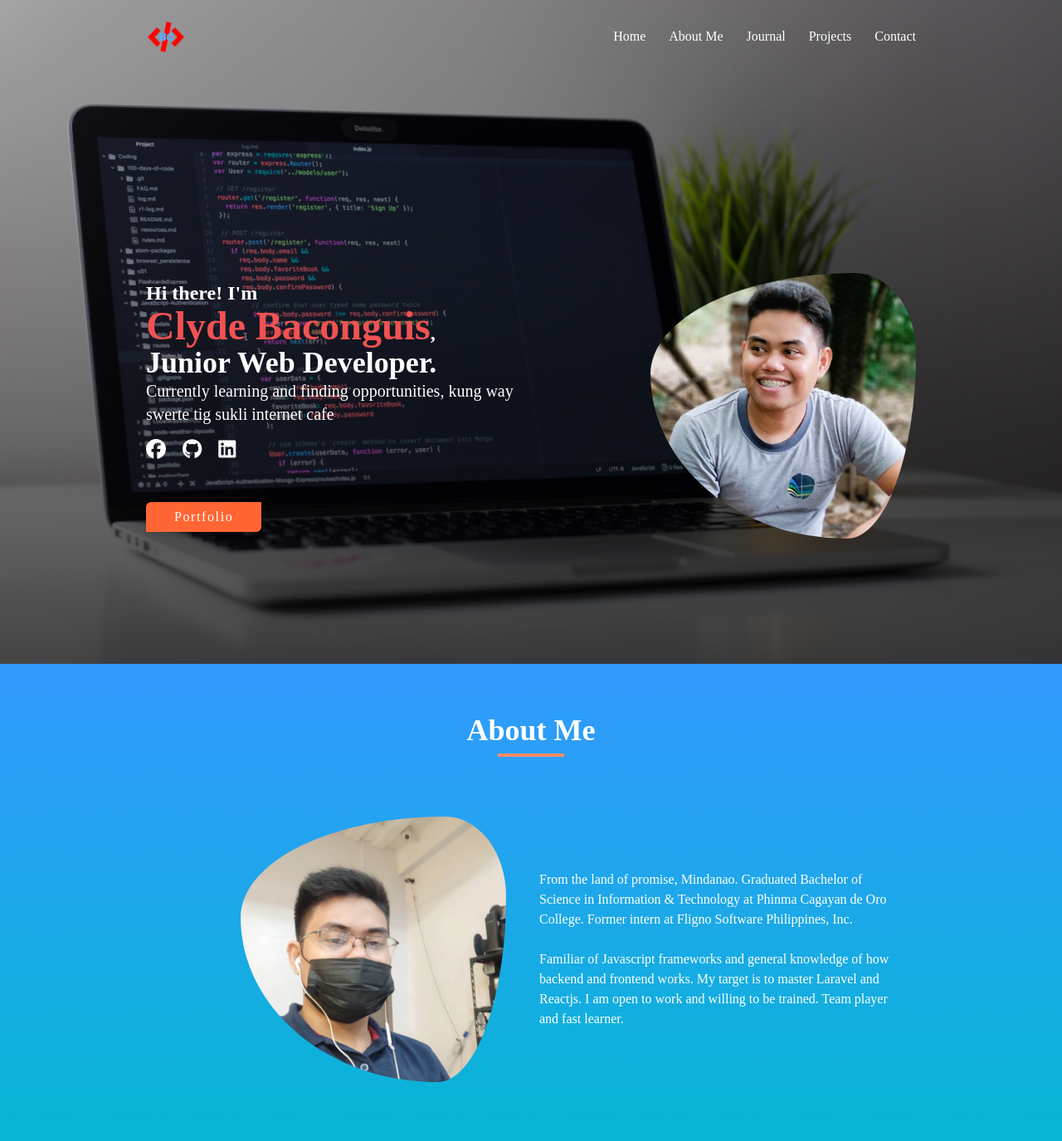
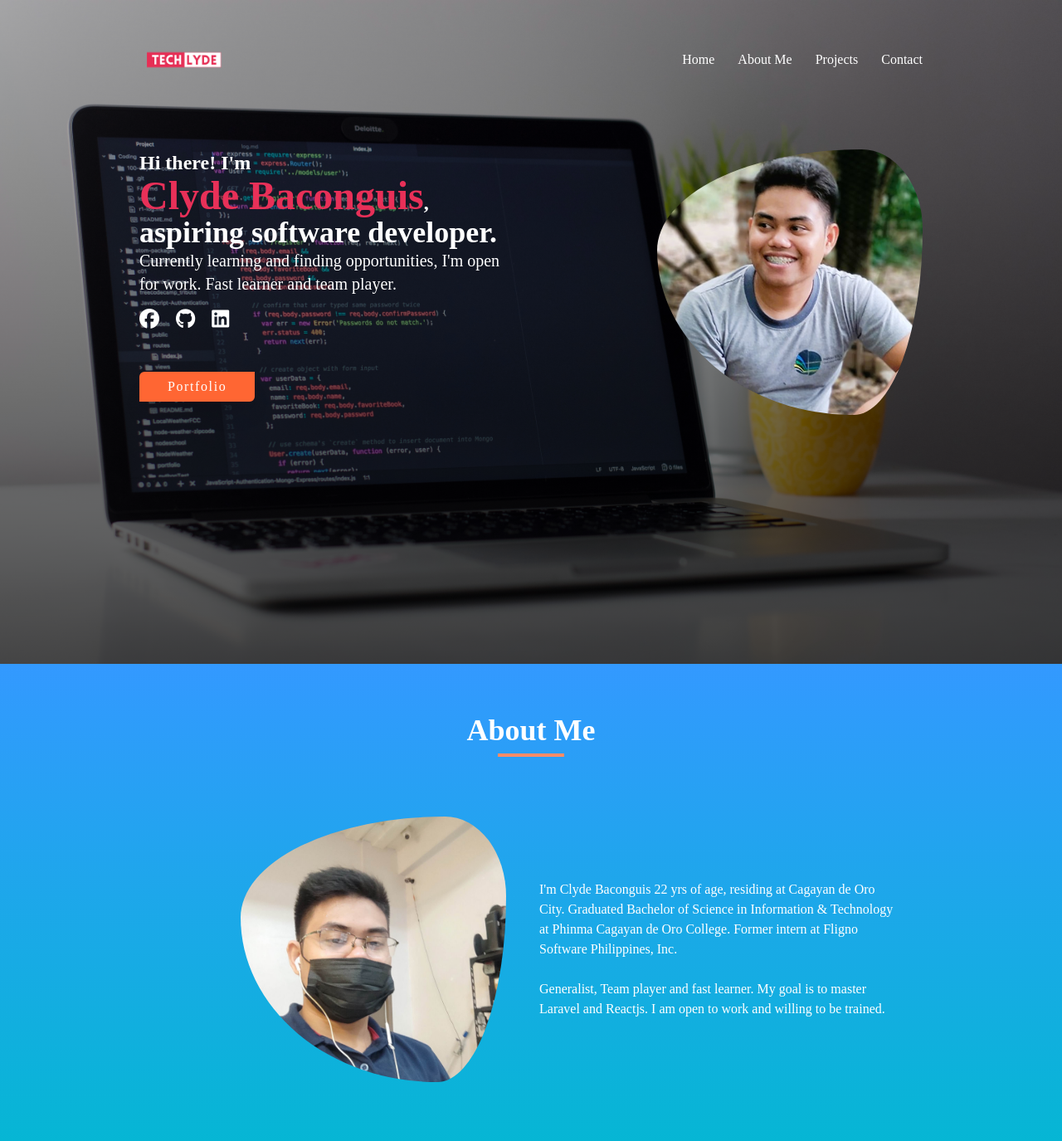
Before and after one commit to clydebaconguis/portfolio, a PHP site: page / in a window 1280 px wide. Shown: the top 1375 px of the page at 83% size. Run offline with PHP 8.4, Linux system fonts and the light colour scheme; some libraries are stand-ins or nearby versions; some web fonts are replaced.

Commit message:
replace logo

```diff
--- a/css/main.css
+++ b/css/main.css
@@ -1156,6 +1156,10 @@
   margin-bottom: 1rem;
 }
 
+.mt-5 {
+  margin-top: 1.25rem;
+}
+
 .mt-4 {
   margin-top: 1rem;
 }
@@ -1188,10 +1192,6 @@
   margin-top: 0.25rem;
 }
 
-.mt-5 {
-  margin-top: 1.25rem;
-}
-
 .mb-1 {
   margin-bottom: 0.25rem;
 }
@@ -1256,8 +1256,8 @@
   height: 1rem;
 }
 
-.w-10 {
-  width: 2.5rem;
+.w-28 {
+  width: 7rem;
 }
 
 .w-full {
@@ -1654,20 +1654,20 @@
      object-fit: cover;
 }
 
+.p-4 {
+  padding: 1rem;
+}
+
+.p-0 {
+  padding: 0px;
+}
+
+.p-2 {
+  padding: 0.5rem;
+}
+
 .p-6 {
   padding: 1.5rem;
-}
-
-.p-4 {
-  padding: 1rem;
-}
-
-.p-0 {
-  padding: 0px;
-}
-
-.p-2 {
-  padding: 0.5rem;
 }
 
 .p-5 {
@@ -1838,6 +1838,11 @@
 
 .tracking-widest {
   letter-spacing: 0.1em;
+}
+
+.text-black {
+  --tw-text-opacity: 1;
+  color: rgb(0 0 0 / var(--tw-text-opacity));
 }
 
 .text-white {
@@ -2487,10 +2492,6 @@
     display: none;
   }
 
-  .md\:w-12 {
-    width: 3rem;
-  }
-
   .md\:w-auto {
     width: auto;
   }
@@ -2603,8 +2604,8 @@
     font-weight: 900;
   }
 
-  .lg\:text-red-500 {
+  .lg\:text-brandNameColor {
     --tw-text-opacity: 1;
-    color: rgb(240 82 82 / var(--tw-text-opacity));
-  }
-}
+    color: hsl(347 80% 55% / var(--tw-text-opacity));
+  }
+}
--- a/index.html
+++ b/index.html
@@ -29,11 +29,13 @@
 		<div class="bg-bghero bg-no-repeat relative bg-cover object-contain lg:h-screen">
 			<!-- Navbar -->
 			<header id="home">
-				<nav class="container mx-auto p-6">
+				<nav class="container mx-auto p-4">
 					<div class="flex items-center justify-between">
-						<img class="w-10 md:w-12" src="img/logo.png" alt="logo">
+						<div class="">
+							<img class="w-28" src="img/brandname.png" alt="logo">
+						</div>
 						<!-- Menu Items -->
-						<div class="hidden font-medium space-x-7 text-white md:flex">
+						<div class="nav-menu hidden font-medium space-x-7 text-white md:flex">
 							<a
 								href="#"
 								class="transition duration-700 ease-in-out hover:text-redhue"
@@ -44,11 +46,11 @@
 								class="transition duration-700 ease-in-out  hover:text-redhue"
 								>About Me</a
 							>
-							<a
+							<!-- <a
 								href="#journal"
 								class="transition duration-700 ease-in-out  hover:text-redhue"
 								>Journal</a
-							>
+							> -->
 
 							<a
 								href="#project"
@@ -75,7 +77,7 @@
 					</div>
 				</nav>
 				<!-- Mobile Menu -->
-				<div class="md:hidden">
+				<div class="nav-menu md:hidden">
 					<div
 						id="menu"
 						class="font-medium absolute left-0 right-0 text-sm z-50 hidden flex-col items-center self-end px-2 drop-shadow-md text-white sm:w-auto"
@@ -91,11 +93,11 @@
 							>About Me</a
 						>
 
-						<a
+						<!-- <a
 							href="#journal"
 							class="transition duration-700 ease-in-out hover:bg-redhue hover:text-white hover:bg-opacity-70 text-center w-full p-4 rounded-md"
 							>Journal</a
-						>
+						> -->
 
 						<a
 							href="#project"
@@ -114,7 +116,7 @@
 
 			<!-- Hero -->
 			<div
-				class="container h-full mx-auto flex-row-reverse items-center p-6 justify-between text-center md:flex"
+				class="container h-full mx-auto flex-row-reverse mt-5 p-4 justify-between text-center md:flex"
 			>
 				<div class="flex-1 p-0">
 					<img src="img/hero-portrait.jpg" class="hero-portraint h-80 w-80 object-cover md:ml-auto md:mr-0 mx-auto" alt="portrait">
@@ -122,10 +124,10 @@
 
 				<div class="text-white flex-1 md:pr-5 md:text-start md:text-xl">
 					<p class="font-bold text-2xl">
-						Hi there! I'm <br> <span class="lg:text-red-500 lg:text-5xl">Clyde Baconguis</span>, <span class="lg:text-4xl">Junior Web Developer.</span>
+						Hi there! I'm <br> <span class="lg:text-brandNameColor lg:text-5xl">Clyde Baconguis</span>, <span class="lg:text-4xl">aspiring software developer.</span>
 					</p>
 					<p>
-						Currently learning and finding opportunities, kung way swerte tig sukli internet cafe
+						Currently learning and finding opportunities, I'm open for work. Fast learner and team player.
 					</p>
 					<div class="flex space-x-5 md:items-start justify-center md:justify-start mt-4">
 						<a href="https://www.facebook.com/clyde.baconguis.1"
@@ -170,10 +172,10 @@
 
 				<div class="my-4 flex-1 md:p-5 lg:text-start">
 					<p>
-						From the land of promise, Mindanao. Graduated Bachelor of Science in Information & Technology at Phinma Cagayan de Oro College. Former intern at Fligno Software Philippines, Inc.
+						I'm Clyde Baconguis 22 yrs of age, residing at Cagayan de Oro City. Graduated Bachelor of Science in Information & Technology at Phinma Cagayan de Oro College. Former intern at Fligno Software Philippines, Inc.
 					</p><br>
 					<p>
-						Familiar of Javascript frameworks and general knowledge of how backend and frontend works. My target is to master Laravel and Reactjs. I am open to work and willing to be trained. Team player and fast learner.
+						Generalist, Team player and fast learner. My goal is to master Laravel and Reactjs. I am open to work and willing to be trained.
 					</p>
 				</div>
 			</div>
@@ -181,7 +183,7 @@
 		<!-- About End -->
 
 		<!-- Journal -->
-		<section
+		<!-- <section
 			id="journal"
 			class="journal-section pt-5 pb-12 text-center text-gray-800"
 		>
@@ -331,7 +333,7 @@
 				</div>
 
 			</div>
-		</section>
+		</section> -->
 		<!-- Journal end -->
 
 		<!-- Skills -->
--- a/js/script.js
+++ b/js/script.js
@@ -13,6 +13,16 @@
 			$("header").addClass("fixed top-0 left-0 right-0 z-50 bg-white bg-opacity-10");
 		} else {
 			$("header").removeClass("fixed top-0 left-0 right-0 z-50 bg-white bg-opacity-10");
+		}
+	});
+	$("#contact").waypoint(function (direction) {
+		if (direction == "down") {
+			$(".nav-menu").removeClass("text-white");
+			$(".nav-menu").addClass("text-black");
+		} else {
+			$(".nav-menu").removeClass("text-black");
+			$(".nav-menu").addClass("text-white");
+
 		}
 	});
 
--- a/tailwind.config.js
+++ b/tailwind.config.js
@@ -16,6 +16,7 @@
 				bluehue: "hsl(210, 100%, 60%)",
 				redhue: "hsl(15, 100%, 60%)",
 				redhuelight: "hsl(15, 100%, 70%)",
+				brandNameColor: "hsl(347, 80%, 55%)",
 			},
 			backgroundImage: {
 				// bghero: "linear-gradient(to bottom, rgba(0, 0, 0, 0.3), rgba(0, 0, 0, 0.7)), url('https://clydebaconguis.github.io/portfolio/img/bg-hero.jpg')",
```
Also changed, not shown: img/brandname.png (added), img/logo.png (deleted), img/profilepic.jpg (added).
